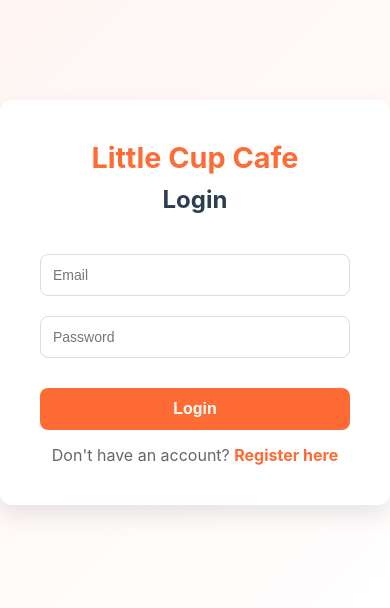
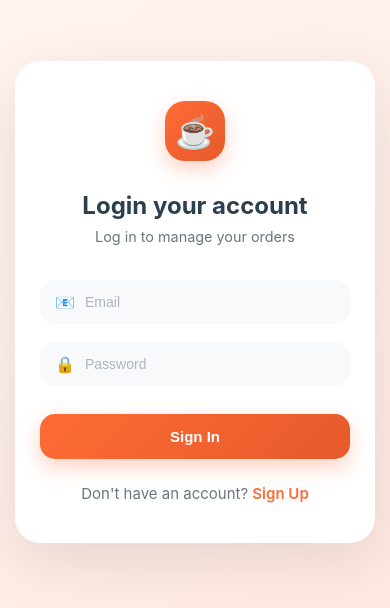
Before and after one commit to BiswaJit0407/cafeorder-frontend, a React (Vite) app: page /login in a window 390 px wide. Shown: the part 120-728 px from the top of the page. Built offline with nearby package versions, Linux system fonts and the light colour scheme; no server answers.

Commit message:
add new theme

```diff
--- a/src/components/Auth.css
+++ b/src/components/Auth.css
@@ -3,70 +3,117 @@
   justify-content: center;
   align-items: center;
   min-height: 100vh;
-  background: linear-gradient(135deg, #fff5f2 0%, #ffffff 100%);
+  background: linear-gradient(135deg, #fff5f2 0%, #ffe8e0 100%);
   font-family: -apple-system, BlinkMacSystemFont, 'Segoe UI', 'Roboto', 'Oxygen',
     'Ubuntu', 'Cantarell', 'Fira Sans', 'Droid Sans', 'Helvetica Neue', sans-serif;
+  padding: 20px;
 }
 
 .auth-box {
   background: white;
-  padding: 40px;
-  border-radius: 12px;
-  box-shadow: 0 10px 25px rgba(0, 0, 0, 0.1);
+  padding: 50px 40px;
+  border-radius: 30px;
+  box-shadow: 0 20px 60px rgba(0, 0, 0, 0.1);
   width: 100%;
-  max-width: 400px;
+  max-width: 440px;
+}
+
+.logo-container {
+  display: flex;
+  justify-content: center;
+  margin-bottom: 30px;
+}
+
+.auth-logo {
+  width: 70px;
+  height: 70px;
+  background: linear-gradient(135deg, #ff6b35 0%, #e55a2b 100%);
+  border-radius: 20px;
+  display: flex;
+  align-items: center;
+  justify-content: center;
+  font-size: 2.5rem;
+  box-shadow: 0 8px 20px rgba(255, 107, 53, 0.3);
 }
 
 .auth-box h1 {
   text-align: center;
-  color: #ff6b35;
-  margin-bottom: 10px;
+  color: #2c3e50;
+  margin-bottom: 8px;
   font-size: 1.8rem;
+  font-weight: 700;
 }
 
 .auth-box h2 {
   text-align: center;
-  color: #2c3e50;
-  margin-bottom: 30px;
+  color: #6c757d;
+  margin-bottom: 35px;
+  font-size: 0.95rem;
+  font-weight: 400;
 }
 
 .auth-box form {
   display: flex;
   flex-direction: column;
+  gap: 18px;
+}
+
+.input-group {
+  position: relative;
+}
+
+.input-icon {
+  position: absolute;
+  left: 18px;
+  top: 50%;
+  transform: translateY(-50%);
+  color: #6c757d;
+  font-size: 1.1rem;
+  pointer-events: none;
 }
 
 .auth-box input {
-  padding: 12px;
-  margin: 10px 0;
-  border: 1px solid #ddd;
-  border-radius: 8px;
-  font-size: 14px;
+  width: 100%;
+  padding: 16px 18px 16px 50px;
+  border: none;
+  background: #f8f9fa;
+  border-radius: 15px;
+  font-size: 15px;
   transition: all 0.3s ease;
+  color: #2c3e50;
+}
+
+.auth-box input::placeholder {
+  color: #adb5bd;
 }
 
 .auth-box input:focus {
   outline: none;
-  border-color: #ff6b35;
+  background: #fff;
   box-shadow: 0 0 0 3px rgba(255, 107, 53, 0.1);
 }
 
-.auth-box button {
-  padding: 12px;
-  margin-top: 20px;
-  background: #ff6b35;
+.auth-box button[type="submit"] {
+  padding: 16px;
+  margin-top: 10px;
+  background: linear-gradient(135deg, #ff6b35 0%, #e55a2b 100%);
   color: white;
   border: none;
-  border-radius: 8px;
+  border-radius: 15px;
   cursor: pointer;
   font-size: 16px;
-  font-weight: bold;
+  font-weight: 600;
   transition: all 0.3s ease;
+  box-shadow: 0 8px 20px rgba(255, 107, 53, 0.3);
 }
 
-.auth-box button:hover {
-  background: #e55a2b;
+.auth-box button[type="submit"]:hover {
   transform: translateY(-2px);
-  box-shadow: 0 4px 12px rgba(255, 107, 53, 0.3);
+  box-shadow: 0 12px 28px rgba(255, 107, 53, 0.4);
+}
+
+.auth-box button[type="submit"]:active {
+  transform: translateY(0);
 }
 
 .auth-box button:disabled {
@@ -103,3 +150,112 @@
   color: #e55a2b;
   text-decoration: underline;
 }
+
+.auth-box button:disabled {
+  background: linear-gradient(135deg, #ccc 0%, #bbb 100%);
+  cursor: not-allowed;
+  opacity: 0.6;
+  transform: none;
+  box-shadow: none;
+}
+
+.auth-box button:disabled:hover {
+  transform: none;
+  box-shadow: none;
+}
+
+.divider {
+  text-align: center;
+  margin: 25px 0;
+  position: relative;
+  color: #adb5bd;
+  font-size: 14px;
+}
+
+.divider::before,
+.divider::after {
+  content: '';
+  position: absolute;
+  top: 50%;
+  width: 40%;
+  height: 1px;
+  background: #e9ecef;
+}
+
+.divider::before {
+  left: 0;
+}
+
+.divider::after {
+  right: 0;
+}
+
+.auth-footer {
+  text-align: center;
+  margin-top: 25px;
+  color: #6c757d;
+  font-size: 15px;
+}
+
+.auth-footer a {
+  color: #ff6b35;
+  text-decoration: none;
+  font-weight: 600;
+  transition: all 0.3s ease;
+}
+
+.auth-footer a:hover {
+  color: #e55a2b;
+  text-decoration: underline;
+}
+
+.error-message {
+  color: #dc3545;
+  background: #ffe8e8;
+  padding: 12px 16px;
+  border-radius: 12px;
+  font-size: 14px;
+  margin-bottom: 20px;
+  border-left: 4px solid #dc3545;
+}
+
+/* Mobile Responsive */
+@media (max-width: 480px) {
+  .auth-container {
+    padding: 15px;
+  }
+
+  .auth-box {
+    padding: 40px 25px;
+    border-radius: 25px;
+  }
+
+  .auth-logo {
+    width: 60px;
+    height: 60px;
+    font-size: 2rem;
+  }
+
+  .auth-box h1 {
+    font-size: 1.5rem;
+  }
+
+  .auth-box h2 {
+    font-size: 0.9rem;
+  }
+
+  .auth-box input {
+    padding: 14px 16px 14px 45px;
+    font-size: 14px;
+  }
+
+  .input-icon {
+    left: 15px;
+    font-size: 1rem;
+  }
+
+  .auth-box button[type="submit"] {
+    padding: 14px;
+    font-size: 15px;
+  }
+}
--- a/src/components/LoginPage.jsx
+++ b/src/components/LoginPage.jsx
@@ -58,11 +58,25 @@ function LoginPage() {
   return (
     <div className="auth-container">
       <div className="auth-box">
-        <h1>Little Cup Cafe</h1>
-        <h2>Login</h2>
+        <div className="logo-container">
+          <div className="auth-logo">☕</div>
+        </div>
+        <h1>Login your account</h1>
+        <h2>Log in to manage your orders</h2>
         {error && <div className="error-message">{error}</div>}
         <form onSubmit={handleSubmit}>
-          <input type="email" placeholder="Email" value={email} onChange={(e) => setEmail(e.target.value)} required />
+          <div className="input-group">
+            <span className="input-icon">📧</span>
+            <input
+              type="email"
+              placeholder="Email"
+              value={email}
+              onChange={(e) => setEmail(e.target.value)}
+              required
+            />
+          </div>
+          <div className="input-group">
+            <span className="input-icon">🔒</span>
             <input
               type="password"
               placeholder="Password"
@@ -70,13 +84,14 @@ function LoginPage() {
               onChange={(e) => setPassword(e.target.value)}
               required
             />
+          </div>
           <button type="submit" disabled={loading}>
-            {loading ? "Logging in..." : "Login"}
+            {loading ? "Logging in..." : "Sign In"}
           </button>
         </form>
-        <p>
-          Don't have an account? <a href="/register">Register here</a>
-        </p>
+        <div className="auth-footer">
+          Don't have an account? <a href="/register">Sign Up</a>
+        </div>
       </div>
     </div>
   )
--- a/src/components/RegisterPage.jsx
+++ b/src/components/RegisterPage.jsx
@@ -72,10 +72,15 @@ function RegisterPage() {
   return (
     <div className="auth-container">
       <div className="auth-box">
-        <h1>Little Cup Cafe</h1>
-        <h2>Register</h2>
+        <div className="logo-container">
+          <div className="auth-logo">☕</div>
+        </div>
+        <h1>Create an account</h1>
+        <h2>Sign up in minutes to connect</h2>
         {error && <div className="error-message">{error}</div>}
         <form onSubmit={handleSubmit}>
+          <div className="input-group">
+            <span className="input-icon">👤</span>
             <input
               type="text"
               name="name"
@@ -84,6 +89,9 @@ function RegisterPage() {
               onChange={handleChange}
               required
             />
+          </div>
+          <div className="input-group">
+            <span className="input-icon">📧</span>
             <input
               type="email"
               name="email"
@@ -92,6 +100,9 @@ function RegisterPage() {
               onChange={handleChange}
               required
             />
+          </div>
+          <div className="input-group">
+            <span className="input-icon">🔒</span>
             <input
               type="password"
               name="password"
@@ -100,6 +111,9 @@ function RegisterPage() {
               onChange={handleChange}
               required
             />
+          </div>
+          <div className="input-group">
+            <span className="input-icon">🪑</span>
             <input
               type="number"
               name="tableNumber"
@@ -107,13 +121,14 @@ function RegisterPage() {
               value={formData.tableNumber}
               onChange={handleChange}
             />
+          </div>
           <button type="submit" disabled={loading}>
-            {loading ? "Registering..." : "Register"}
+            {loading ? "Creating Account..." : "Sign Up"}
           </button>
         </form>
-        <p>
-          Already have an account? <a href="/login">Login here</a>
-        </p>
+        <div className="auth-footer">
+          Already have an account? <a href="/login">Sign In</a>
+        </div>
       </div>
     </div>
   )
```
Lines whose indentation alone changed are shown as unchanged.
